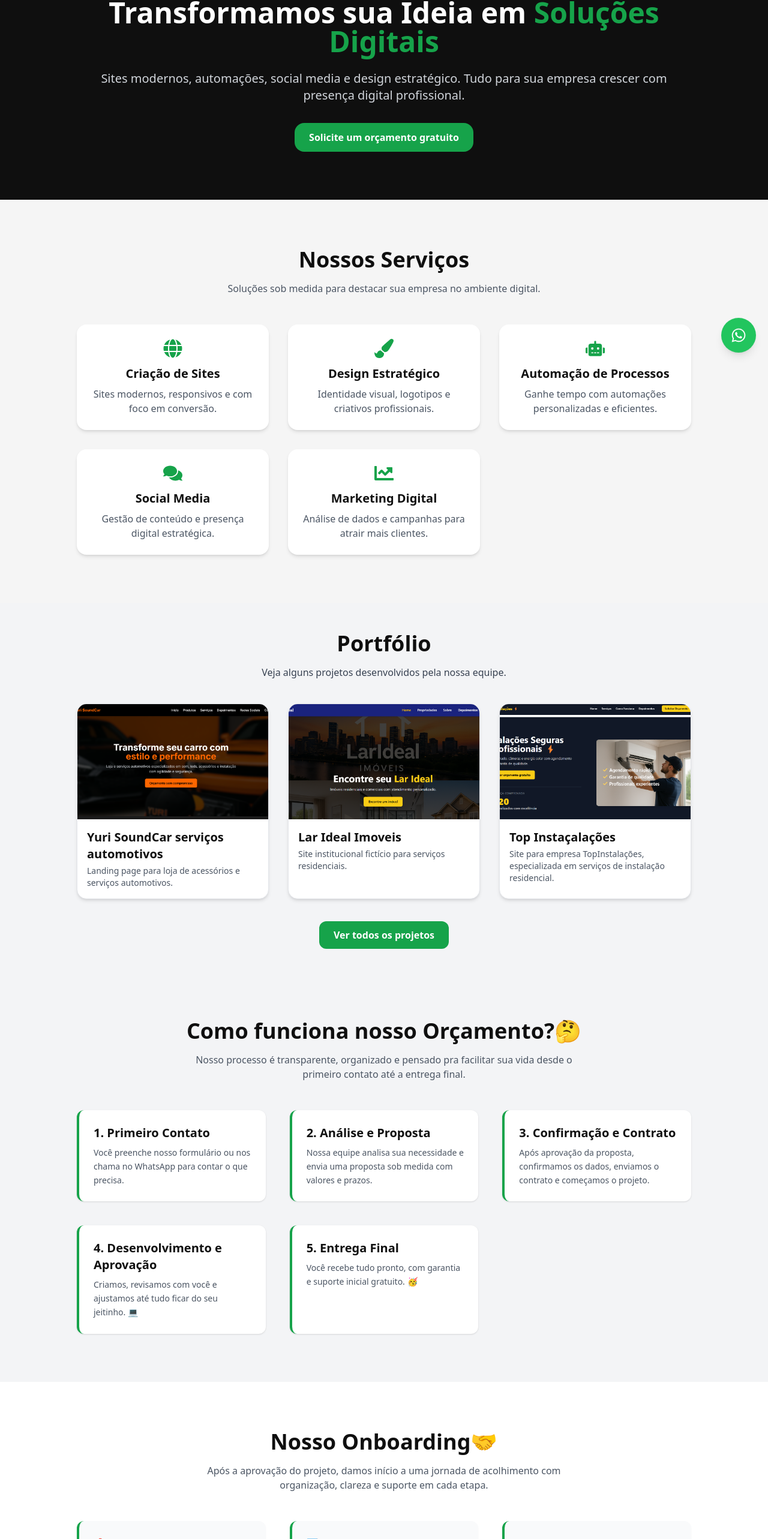
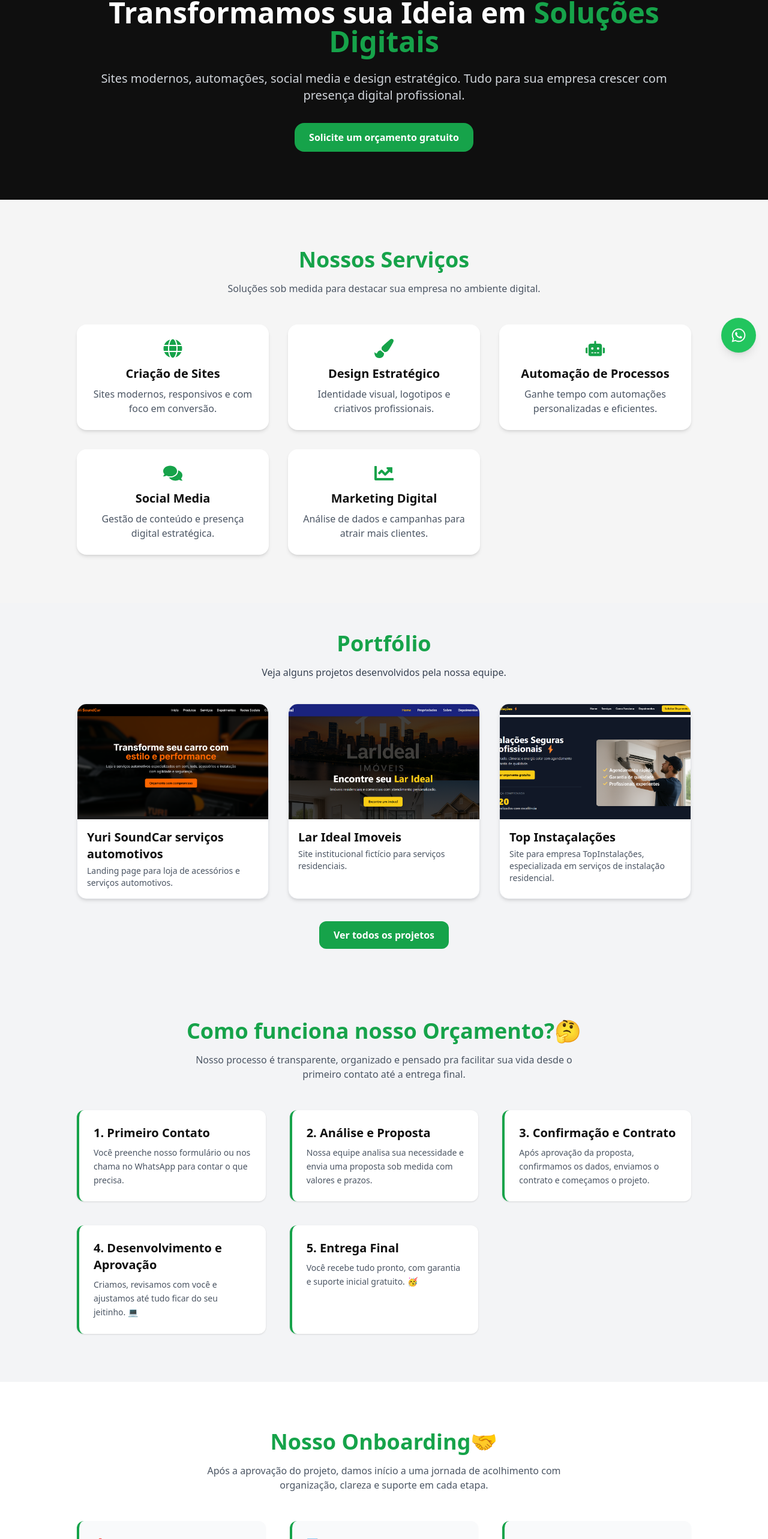
Before and after one commit to adriolivdev/kaizen-landingV2, a React (Vite) app: page / in a window 1280 px wide. Shown: the part 179-2745 px from the top of the page at 60% size. Built offline with nearby package versions, Linux system fonts and the light colour scheme.

Commit message:
style: melhorei a paleta de cores

```diff
--- a/src/components/ContactForm.tsx
+++ b/src/components/ContactForm.tsx
@@ -40,7 +40,7 @@ export default function ContactForm() {
   return (
     <section id="contato" className="bg-gray-50 text-dark py-20 px-6 md:px-16 lg:px-32">
       <div className="max-w-3xl mx-auto text-center">
-        <h2 className="text-3xl md:text-4xl font-bold mb-4">Entre em Contato</h2>
+        <h2 className="text-3xl text-primary md:text-4xl font-bold mb-4">Entre em Contato</h2>
         <p className="text-gray-600 mb-10">
           Solicite um orçamento gratuito ou tire dúvidas. Nossa equipe está pronta para te ajudar.
         </p>
--- a/src/components/OnboardingSection.tsx
+++ b/src/components/OnboardingSection.tsx
@@ -26,7 +26,7 @@ export default function OnboardingSection() {
     return (
       <section id="onboarding" className="py-20 px-6 md:px-16 lg:px-32 bg-white text-dark">
         <div className="max-w-6xl mx-auto text-center">
-          <h2 className="text-4xl font-bold mb-4">Nosso Onboarding🤝</h2>
+          <h2 className="text-4xl text-primary font-bold mb-4">Nosso Onboarding🤝</h2>
           <p className="text-gray-600 mb-12 max-w-2xl mx-auto">
             Após a aprovação do projeto, damos início a uma jornada de acolhimento com organização, clareza e suporte em cada etapa.
           </p>
--- a/src/components/OrcamentoEtapasSection.tsx
+++ b/src/components/OrcamentoEtapasSection.tsx
@@ -26,7 +26,7 @@ export default function OrcamentoEtapasSection() {
     return (
       <section id="orcamento" className="py-20 px-6 md:px-16 lg:px-32 bg-gray-100 text-dark">
         <div className="max-w-6xl mx-auto text-center">
-          <h2 className="text-4xl font-bold mb-4">Como funciona nosso Orçamento?🤔</h2>
+          <h2 className="text-4xl text-primary font-bold mb-4">Como funciona nosso Orçamento?🤔</h2>
           <p className="text-gray-600 mb-12 max-w-2xl mx-auto">
             Nosso processo é transparente, organizado e pensado pra facilitar sua vida desde o primeiro contato até a entrega final.
           </p>
--- a/src/components/Portfolio.tsx
+++ b/src/components/Portfolio.tsx
@@ -27,7 +27,7 @@ export default function Portfolio() {
   return (
     <section id="portfolio" className="bg-gray-100 text-dark py-12 px-6 md:px-16 lg:px-32 mt-0">
       <div className="max-w-6xl mx-auto text-center">
-        <h2 className="text-3xl md:text-4xl font-bold mb-4">Portfólio</h2>
+        <h2 className="text-3xl text-primary md:text-4xl font-bold mb-4">Portfólio</h2>
         <p className="text-gray-700 mb-10 max-w-2xl mx-auto">
           Veja alguns projetos desenvolvidos pela nossa equipe.
         </p>
--- a/src/components/Services.tsx
+++ b/src/components/Services.tsx
@@ -39,7 +39,7 @@ import {
     return (
       <section id="servicos" className="bg-light text-dark py-20 px-6 md:px-16 lg:px-32">
         <div className="max-w-6xl mx-auto text-center">
-          <h2 className="text-3xl md:text-4xl font-bold mb-4">Nossos Serviços</h2>
+          <h2 className="text-3xl text-primary md:text-4xl font-bold mb-4">Nossos Serviços</h2>
           <p className="text-gray-600 mb-12 max-w-2xl mx-auto">
             Soluções sob medida para destacar sua empresa no ambiente digital.
           </p>
--- a/src/components/Testimonials.tsx
+++ b/src/components/Testimonials.tsx
@@ -34,7 +34,7 @@ export default function Testimonials() {
   return (
     <section className="bg-light text-dark py-20 px-6 md:px-16 lg:px-32">
       <div className="max-w-5xl mx-auto text-center">
-        <h2 className="text-3xl md:text-4xl font-bold mb-4">O que nossos clientes estão dizendo</h2>
+        <h2 className="text-3xl text-primary md:text-4xl font-bold mb-4">O que nossos clientes estão dizendo</h2>
         <p className="text-gray-600 mb-12">
           Os Feedbacks mais recentes do nossos clientes sobre os serviços da Kaizen Code Digital.
         </p>
```
